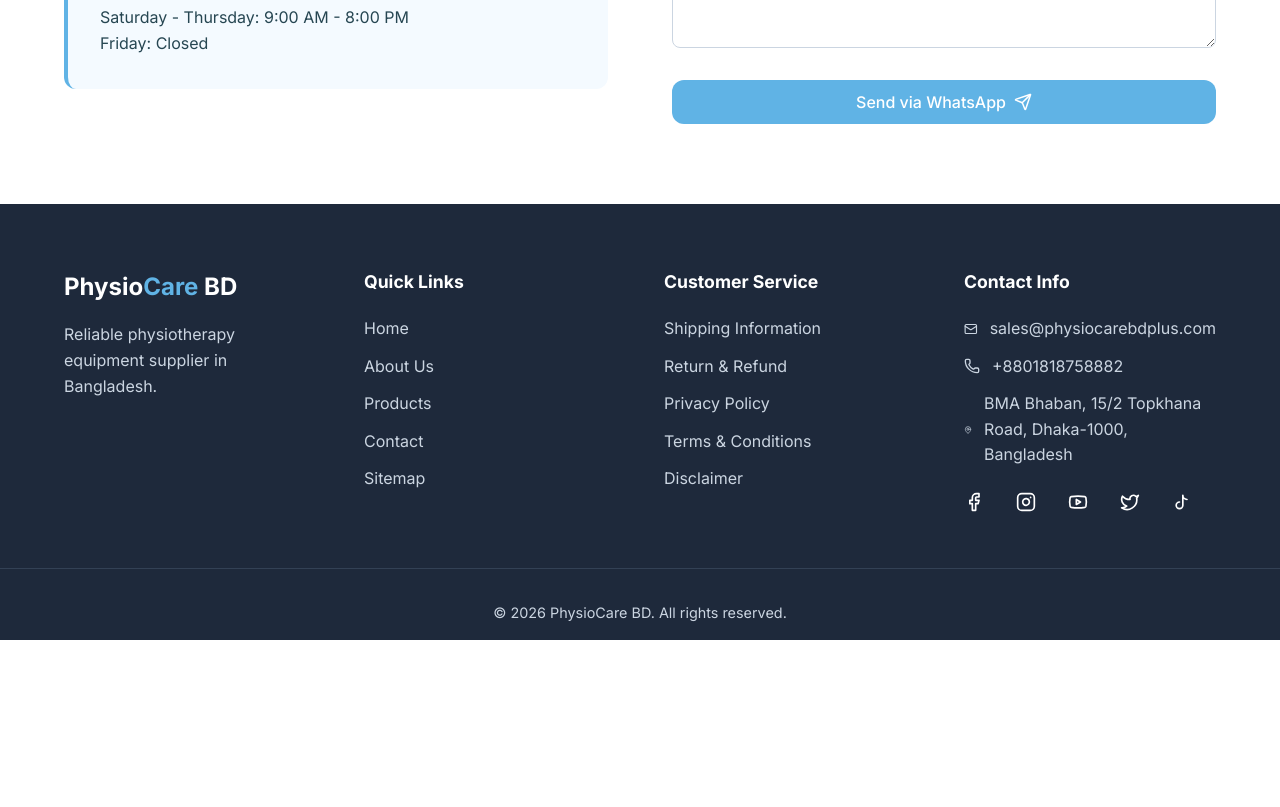
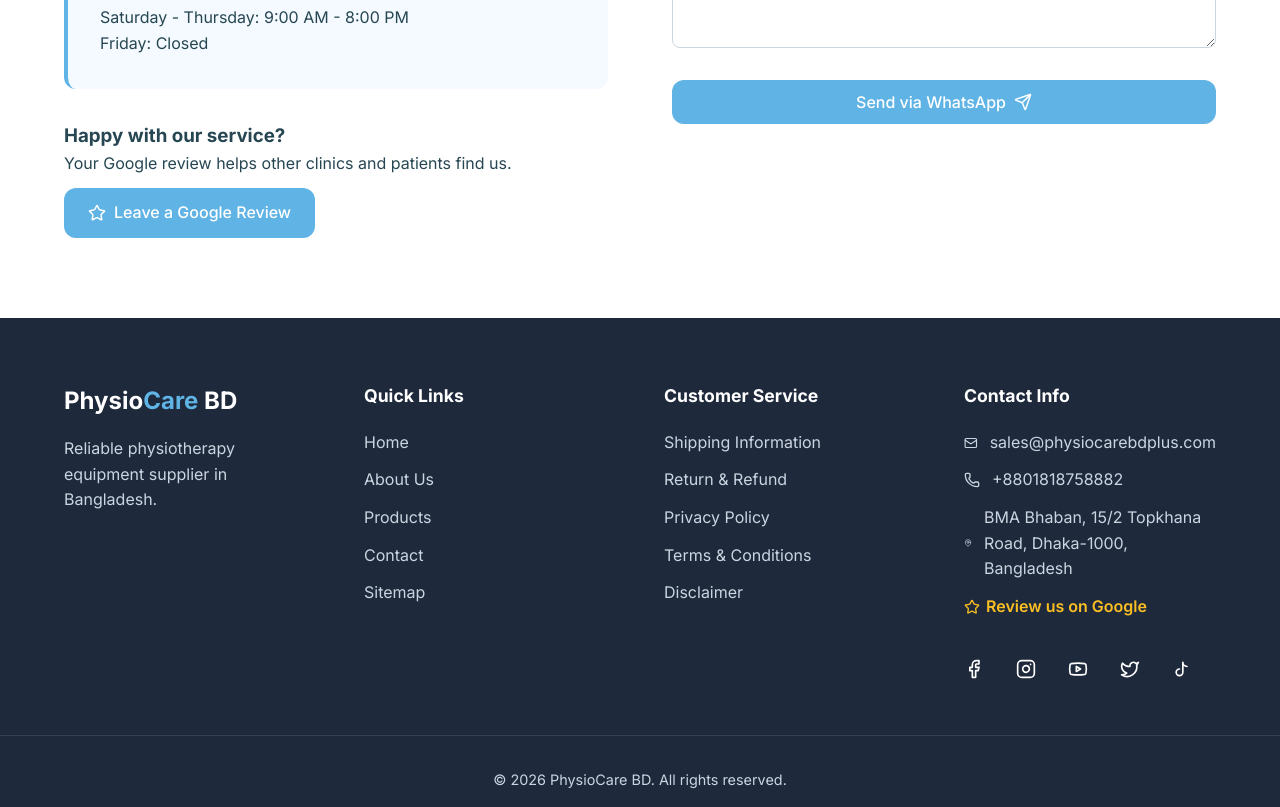
Before and after one commit to nahidrajbd/PhysioCare, a React (Vite) app: page /contact in a window 1280 px wide. Shown: the part 880-1687 px from the top of the page. Before the commit the page ends 1520 px from the top, so only its background shows below. Built offline with nearby package versions, Linux system fonts and the light colour scheme.

Commit message:
Add Google review link in footer and on Contact page, hasMap in schema

```diff
--- a/index.html
+++ b/index.html
@@ -75,6 +75,7 @@
           "name": "PhysioCare BD Plus",
           "url": "https://www.physiocarebdplus.com/",
           "parentOrganization": { "@id": "https://www.physiocarebdplus.com/#organization" },
+          "hasMap": "https://www.google.com/maps/place/?q=place_id:ChIJY6827Fu5VTcRUiu6HYYtHMo",
           "image": "https://www.physiocarebdplus.com/banner.png",
           "description": "Supplier of physiotherapy and rehabilitation equipment, including TENS and EMS machines, ultrasound therapy, shockwave, Tecar and RF devices, traction units, therapy beds and exercise equipment, to hospitals, clinics and individual patients across Bangladesh.",
           "email": "sales@physiocarebdplus.com",
--- a/src/components/Layout.jsx
+++ b/src/components/Layout.jsx
@@ -1,6 +1,6 @@
 import { useState } from 'react';
 import { Link, useLocation } from 'react-router-dom';
-import { Menu, X, Phone, Mail, MapPin, Facebook, Instagram, Youtube, Twitter } from 'lucide-react';
+import { Menu, X, Phone, Mail, MapPin, Facebook, Instagram, Youtube, Twitter, Star } from 'lucide-react';
 import Tiktok from './icons/Tiktok';
 import { motion, AnimatePresence } from 'framer-motion';
 
@@ -177,6 +177,7 @@ const Footer = () => {
             <li><Phone size={16} /> +8801818758882</li>
             <li><MapPin size={16} /> BMA Bhaban, 15/2 Topkhana Road, Dhaka-1000, Bangladesh</li>
           </ul>
+          <a className="google-review-link" href="https://g.page/r/CVIruh2GLRzKECE/review" target="_blank" rel="noopener noreferrer"><Star size={16} /> Review us on Google</a>
           <div className="social-links">
             <a href="https://www.facebook.com/physiocarebdplus/" target="_blank" rel="noopener noreferrer"><Facebook size={20} /></a>
             <a href="https://www.instagram.com/physiocarebdplus/" target="_blank" rel="noopener noreferrer"><Instagram size={20} /></a>
@@ -196,6 +197,16 @@ const Footer = () => {
           color: #cbd5e1;
           padding: 4rem 0 1rem;
         }
+        .google-review-link {
+          display: inline-flex;
+          align-items: center;
+          gap: 6px;
+          margin-bottom: 1rem;
+          color: #fbbf24;
+          font-weight: 600;
+          text-decoration: none;
+        }
+        .google-review-link:hover { text-decoration: underline; }
         .footer-logo {
           color: var(--white);
           font-size: 1.5rem;
--- a/src/pages/Contact.jsx
+++ b/src/pages/Contact.jsx
@@ -1,4 +1,4 @@
-import { Mail, Phone, MapPin, Send } from 'lucide-react';
+import { Mail, Phone, MapPin, Send, Star } from 'lucide-react';
 import { motion } from 'framer-motion';
 
 const Contact = () => {
@@ -67,6 +67,14 @@ const Contact = () => {
               <h3>Working Hours</h3>
               <p>Saturday - Thursday: 9:00 AM - 8:00 PM</p>
               <p>Friday: Closed</p>
+            </div>
+
+            <div className="review-cta">
+              <h3>Happy with our service?</h3>
+              <p>Your Google review helps other clinics and patients find us.</p>
+              <a className="btn btn-primary" href="https://g.page/r/CVIruh2GLRzKECE/review" target="_blank" rel="noopener noreferrer">
+                <Star size={18} style={{ marginRight: '8px' }} /> Leave a Google Review
+              </a>
             </div>
           </motion.div>
 
@@ -162,6 +170,15 @@ const Contact = () => {
         .info-item p {
           color: var(--secondary);
         }
+        .review-cta {
+          margin-top: 2rem;
+        }
+        .review-cta .btn {
+          display: inline-flex;
+          align-items: center;
+          margin-top: 0.75rem;
+          text-decoration: none;
+        }
         .working-hours {
           margin-top: 3rem;
           padding: 2rem;
```
Also changed, not shown: public/llms.txt.
